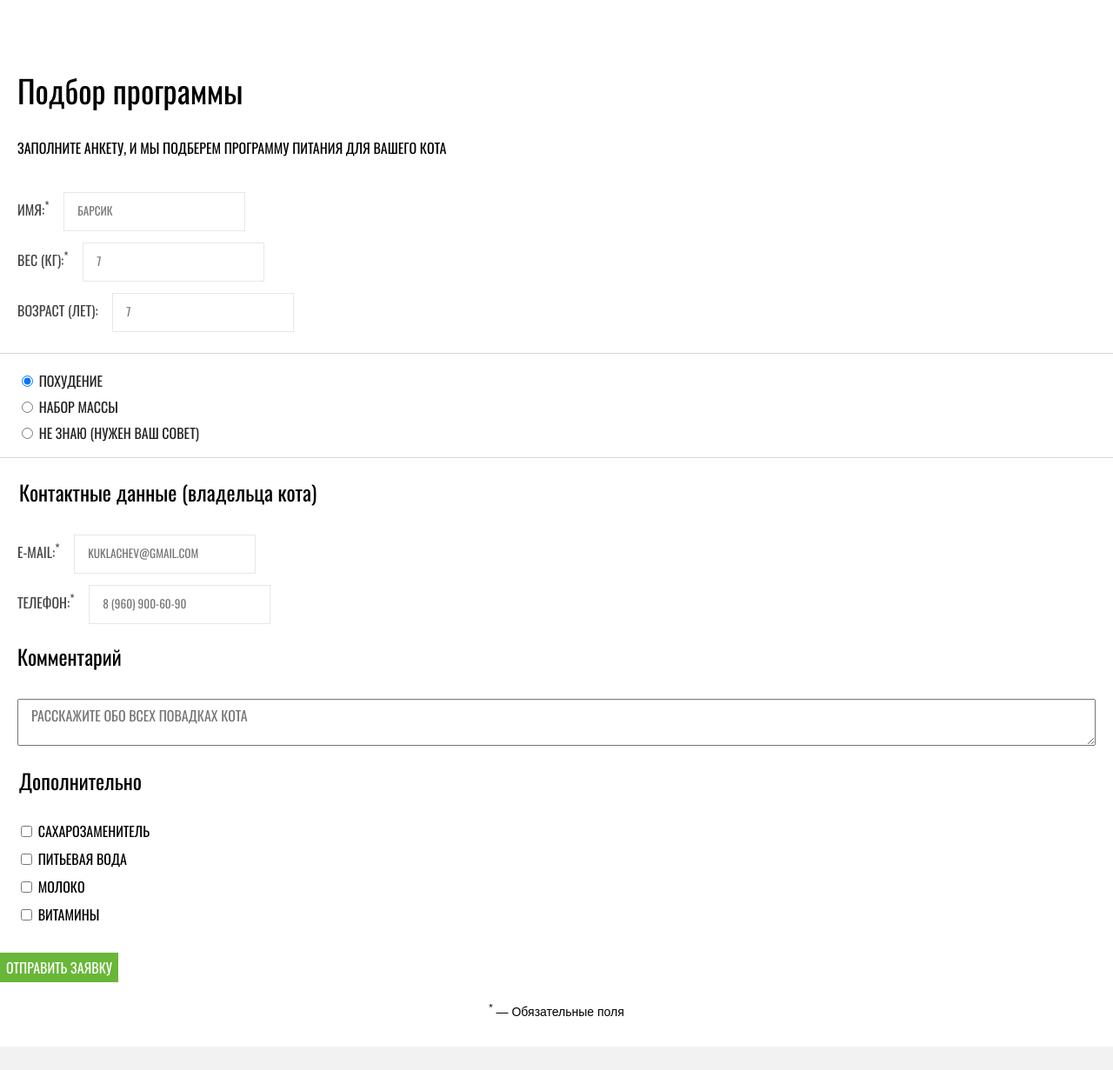
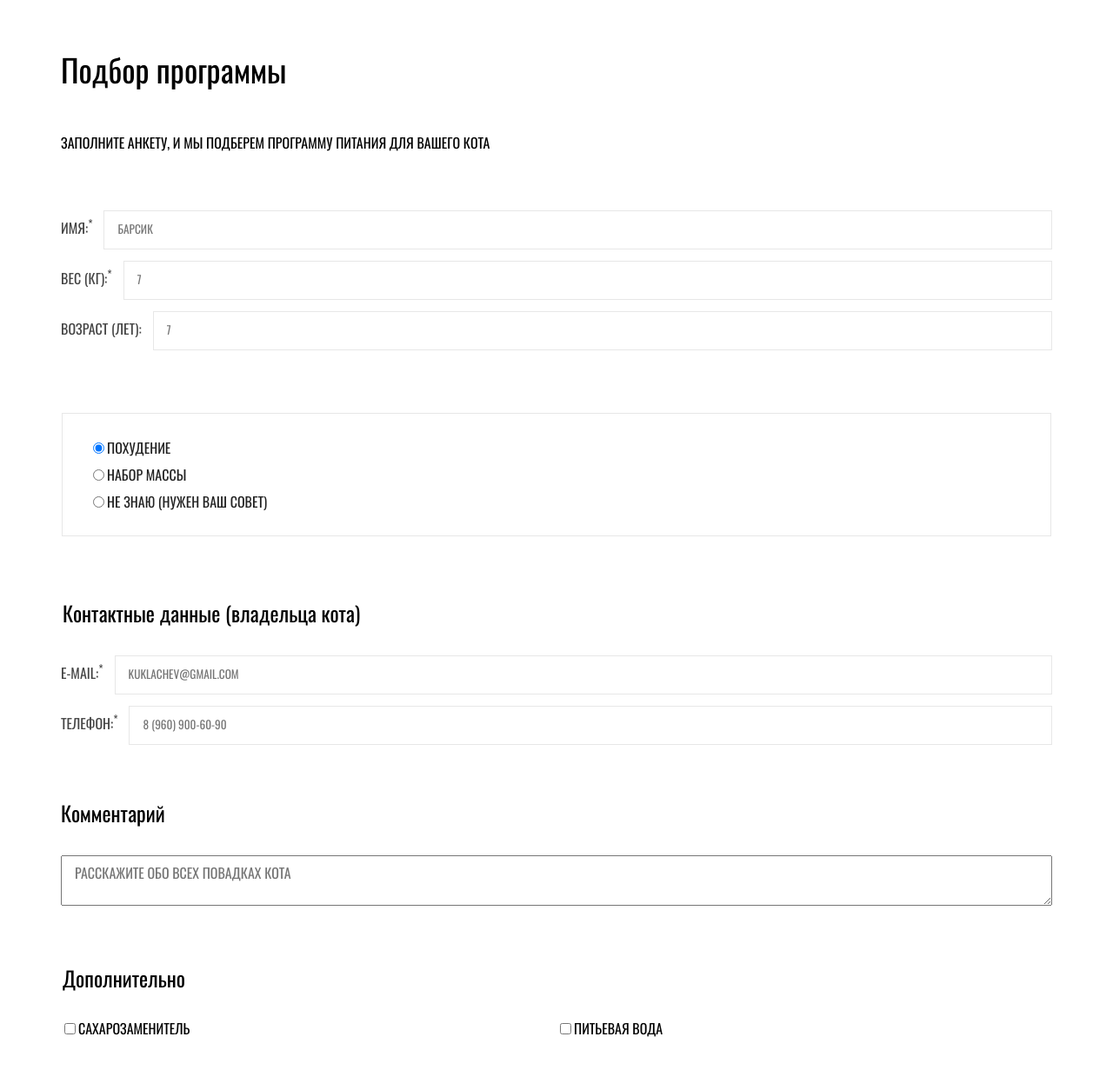
Before and after one commit to htmlacademy-adaptive/1709931-cat-energy-25, a website: page source/form.html in a window 1280 px wide. Shown: the part 69-1300 px from the top of the page at 87% size. Drawn offline with nearby package versions, Linux system fonts and the light colour scheme; files that its build step writes are made by us from their sources.

Commit message:
Добавляет адаптивную сетку страницы формы

```diff
--- a/source/form.html
+++ b/source/form.html
@@ -37,14 +37,14 @@
     <main class="main-page">
 
       <section class="programs-profile">
-
+        <div class="programs-profile__wrapper">
           <header class="programs-profile__header">
             <h1 class="programs-profile__title programs-profile__title--header">Подбор программы</h1>
             <p class="programs-profile__text">Заполните анкету, и мы подберем программу питания для вашего кота</p>
           </header>
 
           <form class="programs-profile__form" action="https://echo.htmlacademy.ru/" method="get">
-
+            <div class="programs-profile__form-wrapper">
               <fieldset class="programs-profile__group">
                 <div class="programs-profile__info-wrapper">
                   <legend class="visually-hidden">Данные котика</legend>
@@ -52,21 +52,21 @@
                     <li class="programs-profile__item">
                       <label class="programs-profile__control">
                         <span class="programs-profile__label">Имя:<sup>*</sup></span>
-                      <input class="programs-profile__input" type="text" name="cat-name" placeholder="Барсик" required>
+                        <input class="programs-profile__input programs-profile__input--info" type="text" name="cat-name" placeholder="Барсик" required>
                       </label>
                     </li>
 
                     <li class="programs-profile__item">
                       <label class="programs-profile__control">
                         <span class="programs-profile__label">Вес (кг):<sup>*</sup></span>
-                      <input class="programs-profile__input" type="number" name="cat-weight" placeholder="7" min="0" required>
+                        <input class="programs-profile__input programs-profile__input--info" type="number" name="cat-weight" placeholder="7" min="0" required>
                       </label>
                     </li>
 
                     <li class="programs-profile__item">
                       <label class="programs-profile__control">
                         <span class="programs-profile__label">Возраст (лет):</span>
-                      <input class="programs-profile__input" type="number" name="cat-age" placeholder="7" min="0">
+                        <input class="programs-profile__input programs-profile__input--info" type="number" name="cat-age" placeholder="7" min="0">
                       </label>
                     </li>
                   </ul>
@@ -100,22 +100,23 @@
                   </ul>
                 </div>
               </fieldset>
+            </div>
 
             <fieldset class="programs-profile__group">
               <div class="programs-profile__contacts-wrapper">
                 <legend class="programs-profile__title">Контактные данные (владельца кота)</legend>
-                <ul class="programs-profile__list">
+                <ul class="programs-profile__list programs-profile__list-contacts">
                   <li class="programs-profile__item">
                     <label class="programs-profile__control">
                       <span class="programs-profile__label">E-mail:<sup>*</sup></span>
-                      <input class="programs-profile__input" type="email" name="email" placeholder="kuklachev@gmail.com" required>
+                      <input class="programs-profile__input programs-profile__input--contacts" type="email" name="email" placeholder="kuklachev@gmail.com" required>
                     </label>
                   </li>
 
                   <li class="programs-profile__item">
                     <label class="programs-profile__control">
                       <span class="programs-profile__label">Телефон:<sup>*</sup></span>
-                      <input class="programs-profile__input" type="tel" name="tel" placeholder="8 (960) 900-60-90" required>
+                      <input class="programs-profile__input programs-profile__input--contacts" type="tel" name="tel" placeholder="8 (960) 900-60-90" required>
                     </label>
                   </li>
                 </ul>
@@ -130,7 +131,7 @@
             <fieldset class="programs-profile__group">
               <div class="programs-profile__more-wrapper">
                 <legend class="programs-profile__title">Дополнительно</legend>
-                <ul class="programs-profile__list">
+                <ul class="programs-profile__list programs-profile__list--more">
                   <li class="programs-profile__item">
                     <label class="programs-profile__control">
                       <input class="programs-profile__input" type="checkbox" name="sweetener">
@@ -162,12 +163,12 @@
               </div>
             </fieldset>
 
-            <div class="programs-profile__submit">
+            <div class="programs-profile__submit-wrapper">
               <button class="programs-profile__button button button--secondary" type="submit">Отправить заявку</button>
+              <p class="programs-profile__required-fields"><sup>*</sup> — Обязательные поля</p>
             </div>
-
-            <p class="programs-profile__required-fields"><sup>*</sup> — Обязательные поля</p>
           </form>
+        </div>
       </section>
 
       <section class="contacts contacts--secondary">
@@ -180,7 +181,7 @@
         </div>
 
         <div class="contacts__map">
-          <iframe src="https://www.google.com/maps/embed?pb=!1m18!1m12!1m3!1d1998.6036253002699!2d30.32085871554306!3d59.93871916905485!2m3!1f0!2f0!3f0!3m2!1i1024!2i768!4f13.1!3m3!1m2!1s0x4696310fca145cc1%3A0x42b32648d8238007!2z0JHQvtC70YzRiNCw0Y8g0JrQvtC90Y7RiNC10L3QvdCw0Y8g0YPQuy4sIDE5LzgsINCh0LDQvdC60YIt0J_QtdGC0LXRgNCx0YPRgNCzLCAxOTExODY!5e0!3m2!1sru!2sru!4v1648997380433!5m2!1sru!2sru" width="320" height="362" style="border: 0;" allowfullscreen="" loading="lazy" referrerpolicy="no-referrer-when-downgrade"></iframe>
+          <iframe class="contacts__map" src="https://www.google.com/maps/embed?pb=!1m18!1m12!1m3!1d1998.6036253002699!2d30.32085871554306!3d59.93871916905485!2m3!1f0!2f0!3f0!3m2!1i1024!2i768!4f13.1!3m3!1m2!1s0x4696310fca145cc1%3A0x42b32648d8238007!2z0JHQvtC70YzRiNCw0Y8g0JrQvtC90Y7RiNC10L3QvdCw0Y8g0YPQuy4sIDE5LzgsINCh0LDQvdC60YIt0J_QtdGC0LXRgNCx0YPRgNCzLCAxOTExODY!5e0!3m2!1sru!2sru!4v1648997380433!5m2!1sru!2sru" width="320" height="362" style="border: 0;" allowfullscreen="" loading="lazy" referrerpolicy="no-referrer-when-downgrade"></iframe>
         </div>
       </section>
 
--- a/source/less/blocks/page.less
+++ b/source/less/blocks/page.less
@@ -5,7 +5,7 @@
 .page__body {
   width: 100%;
   font-family: "Oswald", "Arial", sans-serif;
-  .font(0.7rem, calc(18 / 14)); //font-size: 14px, Line-height: 18px - Значение по умолчанию
+  .font(0.7rem, calc(18 / 14)); // font-size: 14px, Line-height: 18px - Значение по умолчанию
   font-weight: 400;
   color: @gray-4;
   counter-reset: features;
@@ -13,6 +13,6 @@
 
 @media (min-width: @tablet-width) {
   .page__body {
-    .font(0.8rem, 1.5);
+    .font(0.8rem, 1.5); // font-size: 16px, Line-height: 24px - Значение по умолчанию для планшета
   }
 }
--- a/source/less/blocks/programs-profile.less
+++ b/source/less/blocks/programs-profile.less
@@ -1,5 +1,5 @@
 .programs-profile__header {
-  padding: 27px @xs 0;
+  padding: 27px @xs 39px;
 }
 
 .programs-profile__group {
@@ -33,26 +33,30 @@
 .programs-profile__title {
   margin-top: 0;
   margin-bottom: 36px;
-  .font(24px, 26px);
+  .font(1.2rem, calc(26 / 24));
   color: @black;
 
   &--header {
-    .font(36px, 36px);
+    .font(1.8rem, 1);
     font-weight: 400;
   }
 }
 
 .programs-profile__text {
-  margin-top: 0;
-  margin-bottom: 39px;
+  margin: 0;
   text-transform: uppercase;
   color: @black;
 }
 
 .programs-profile__list {
-  .font(16px, 1);
+  .font(0.8rem, calc(18 / 16));
   text-transform: uppercase;
   .reset-list();
+}
+
+.programs-profile__control {
+  display: flex;
+  align-items: baseline;
 }
 
 .programs-profile__item:not(:last-of-type) {
@@ -75,6 +79,11 @@
   padding: 14px 15px;
   border: 1px solid @border-color;
 
+  &--info,
+  &--contacts {
+    flex-grow: 1;
+  }
+
   &::placeholder {
     font-family: "Oswald", "Arial", sans-serif;
     text-transform: uppercase;
@@ -85,8 +94,14 @@
   width: 100%;
   padding: 10px 12px 10px 15px;
   font-family: "Oswald", sans-serif;
-  .font(16px, 1);
+  .font(0.8rem, calc(18 / 16));
   text-transform: uppercase;
+}
+
+.programs-profile__button {
+  width: 100%;
+  max-width: 320px;
+  margin: 0 auto;
 }
 
 .programs-profile__required-fields {
@@ -94,7 +109,127 @@
   padding-top: 21px;
   padding-bottom: 32px;
   font-family: "Arial", "Helvetica", sans-serif;
-  .font(14px, 16px);
+  .font(0.7rem, calc(16 / 14));
   color: @black;
   text-align: center;
 }
+
+@media (min-width: @tablet-width) {
+  .programs-profile__wrapper {
+    padding: 3px @xm 72px;
+  }
+
+  .programs-profile__header {
+    padding: 0 40px 66px;
+  }
+
+  .programs-profile__title--header {
+    margin-bottom: 54px;
+  }
+
+  .programs-profile__info-wrapper {
+    padding: 0 40px 72px;
+    border: none;
+  }
+
+  .programs-profile__programs-wrapper {
+    margin: 0 41px 75px;
+    padding: 30px;
+    border: 1px solid @border-color;
+  }
+
+  .programs-profile__contacts-wrapper,
+  .programs-profile__group--comments {
+    padding: 0 40px 65px;
+  }
+
+  .programs-profile__more-wrapper {
+    padding: 0 40px 54px;
+  }
+
+  .programs-profile__list--more {
+    display: grid;
+    grid-template-columns: 1fr 1fr;
+    row-gap: 32px;
+  }
+
+  .programs-profile__submit-wrapper {
+    display: grid;
+    grid-template-columns: 1fr 1fr;
+    column-gap: 61px;
+    align-items: baseline;
+    padding: 0 40px;
+  }
+
+  .programs-profile__required-fields {
+    padding: 0;
+    text-align: left;
+  }
+
+  .programs-profile__button {
+    width: 282px;
+    margin: 0;
+    padding: 13px;
+  }
+}
+
+@media (min-width: @desktop-width) {
+  .programs-profile__wrapper {
+    .max-desktop-width ();
+    padding: 15px @xl 82px;
+  }
+
+  .programs-profile__header {
+    padding-left: 0;
+    padding-bottom: 66px;
+  }
+
+  .programs-profile__title--header {
+    margin-bottom: 56px;
+  }
+
+  .programs-profile__form-wrapper {
+    display: grid;
+    grid-template-columns: repeat(2, 1fr);
+    column-gap: 80px;
+  }
+
+  .programs-profile__info-wrapper,
+  .programs-profile__contacts-wrapper {
+    padding: 0 0 69px;
+  }
+
+  .programs-profile__programs-wrapper {
+    margin: 0;
+  }
+
+  .programs-profile__list-contacts {
+    display: grid;
+    grid-template-columns: repeat(2, 1fr);
+    column-gap: 80px;
+  }
+
+  .programs-profile__group--comments {
+    padding: 0 0 67px;
+  }
+
+  .programs-profile__more-wrapper {
+    padding: 0 0 61px;
+  }
+
+  .programs-profile__list--more {
+    grid-template-columns: repeat(4, 1fr);
+  }
+
+  .programs-profile__submit-wrapper {
+    display: grid;
+    grid-template-columns: 568px 1fr;
+    column-gap: 81px;
+    padding: 0;
+  }
+
+  .programs-profile__button {
+    max-width: none;
+    width: auto;
+  }
+}
```
Lines whose indentation alone changed are shown as unchanged.
